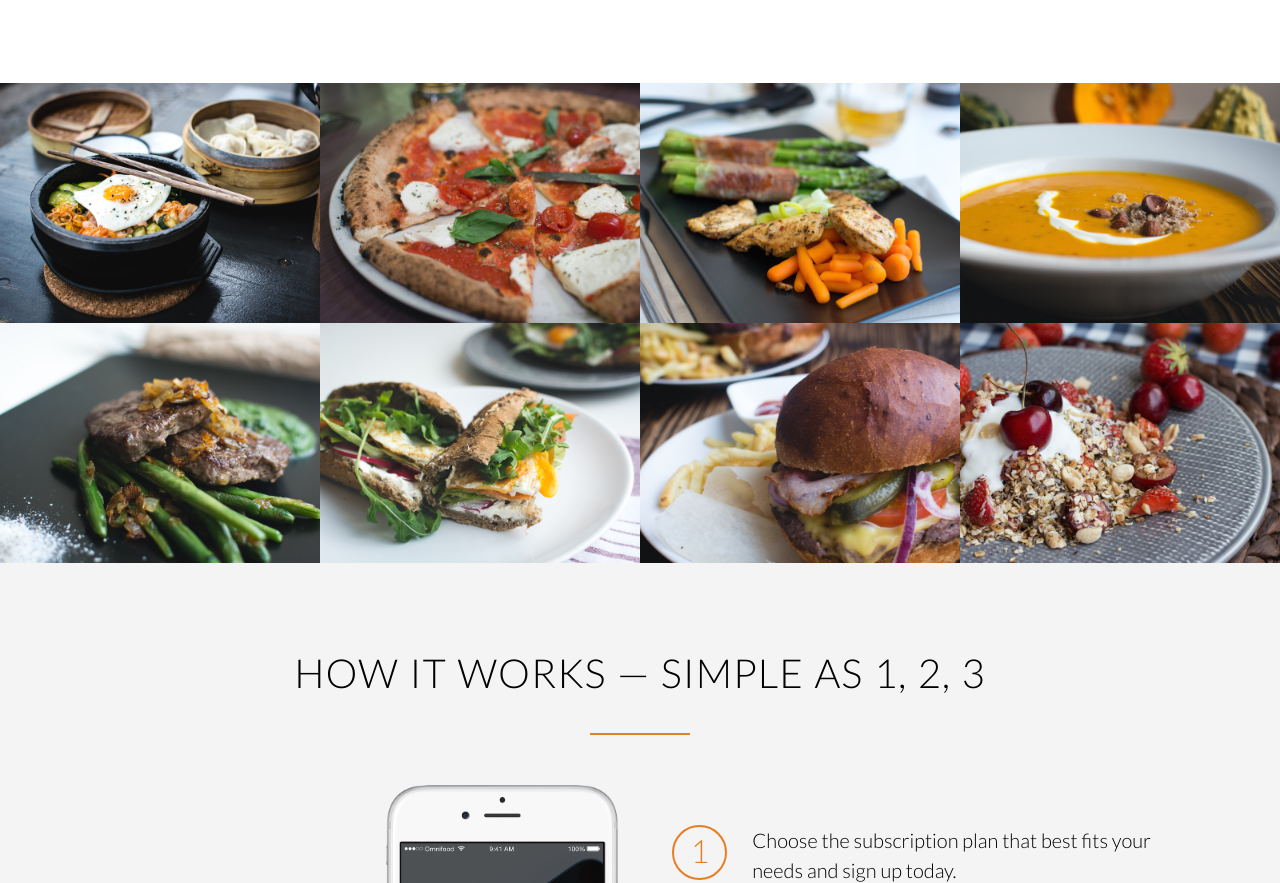
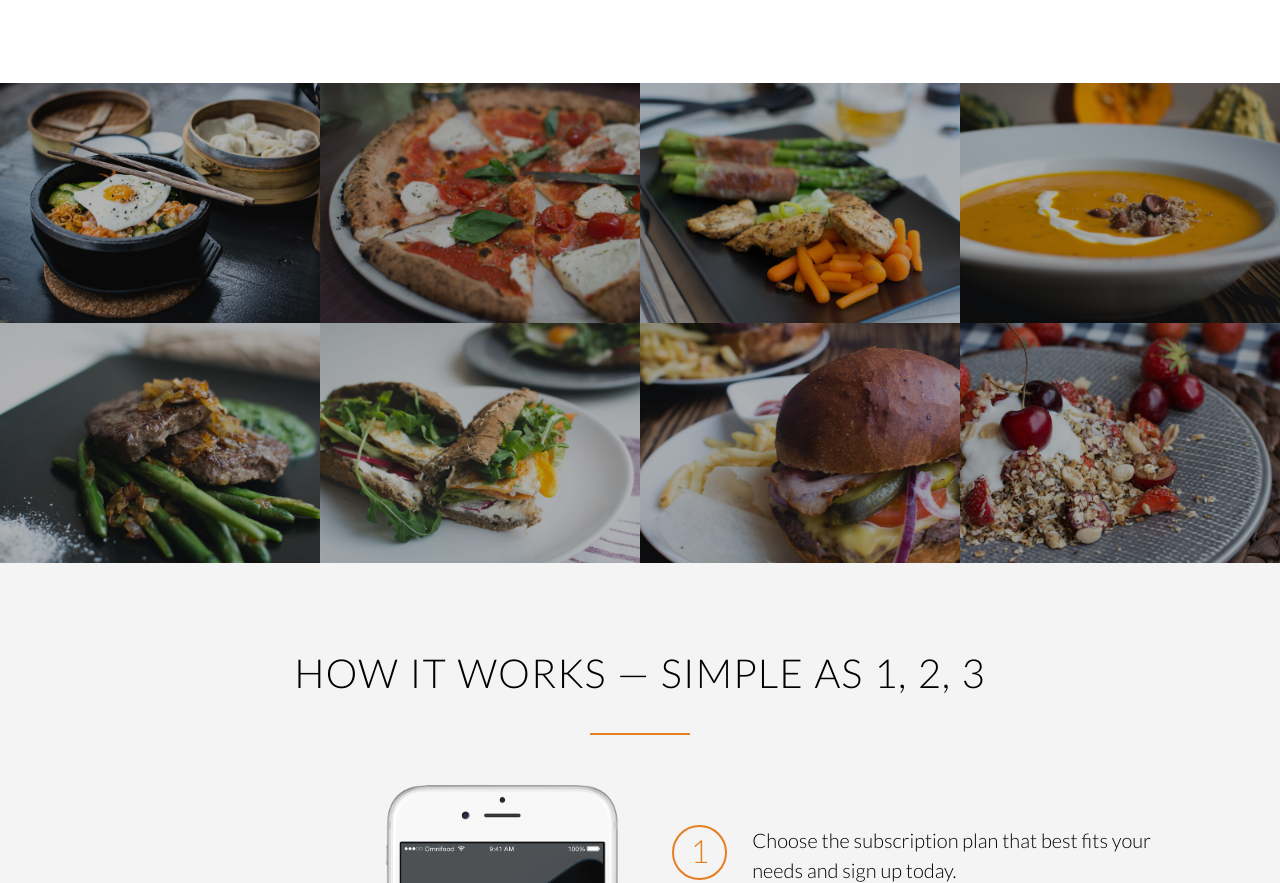
Before and after one commit to kwakufosu/OmniFood-Clone, a website: page public/index.html in a window 1280 px wide. Shown: the part 1646-2529 px from the top of the page. Drawn offline with nearby package versions, Linux system fonts and the light colour scheme.

Commit message:
Added visual enhancements

```diff
--- a/public/index.html
+++ b/public/index.html
@@ -141,33 +141,33 @@
     <section>
       <div>
         <!--  Images 1st row-->
-        <div class="grid grid-cols-4">
-          <div class="w-full h-auto">
+        <div class="grid grid-cols-4 bg-black ">
+          <div class="w-full h-auto opacity-70 ">
             <img src="./assets/img/1.jpg" alt="" />
           </div>
-          <div class="w-full h-auto">
+          <div class="w-full h-auto opacity-70">
             <img src="./assets/img/2.jpg" alt="" />
           </div>
-          <div class="w-full h-auto">
+          <div class="w-full h-auto opacity-70">
             <img src="./assets/img/3.jpg" alt="" />
           </div>
-          <div class="w-full h-auto">
+          <div class="w-full h-auto opacity-70">
             <img src="./assets/img/4.jpg" alt="" />
           </div>
         </div>
 
         <!-- Images 2nd row -->
-        <div class="grid grid-cols-4">
-          <div class="w-full h-auto">
+        <div class="grid grid-cols-4 bg-black">
+          <div class="w-full h-auto opacity-70">
             <img src="./assets/img/5.jpg" alt="" />
           </div>
-          <div class="w-full h-auto">
+          <div class="w-full h-auto opacity-70">
             <img src="./assets/img/6.jpg" alt="" />
           </div>
-          <div class="w-full h-auto">
+          <div class="w-full h-auto opacity-70">
             <img src="./assets/img/7.jpg" alt="" />
           </div>
-          <div class="w-full h-auto">
+          <div class="w-full h-auto opacity-70">
             <img src="./assets/img/8.jpg" alt="" />
           </div>
         </div>
```
Also changed, not shown: public/main.css.
